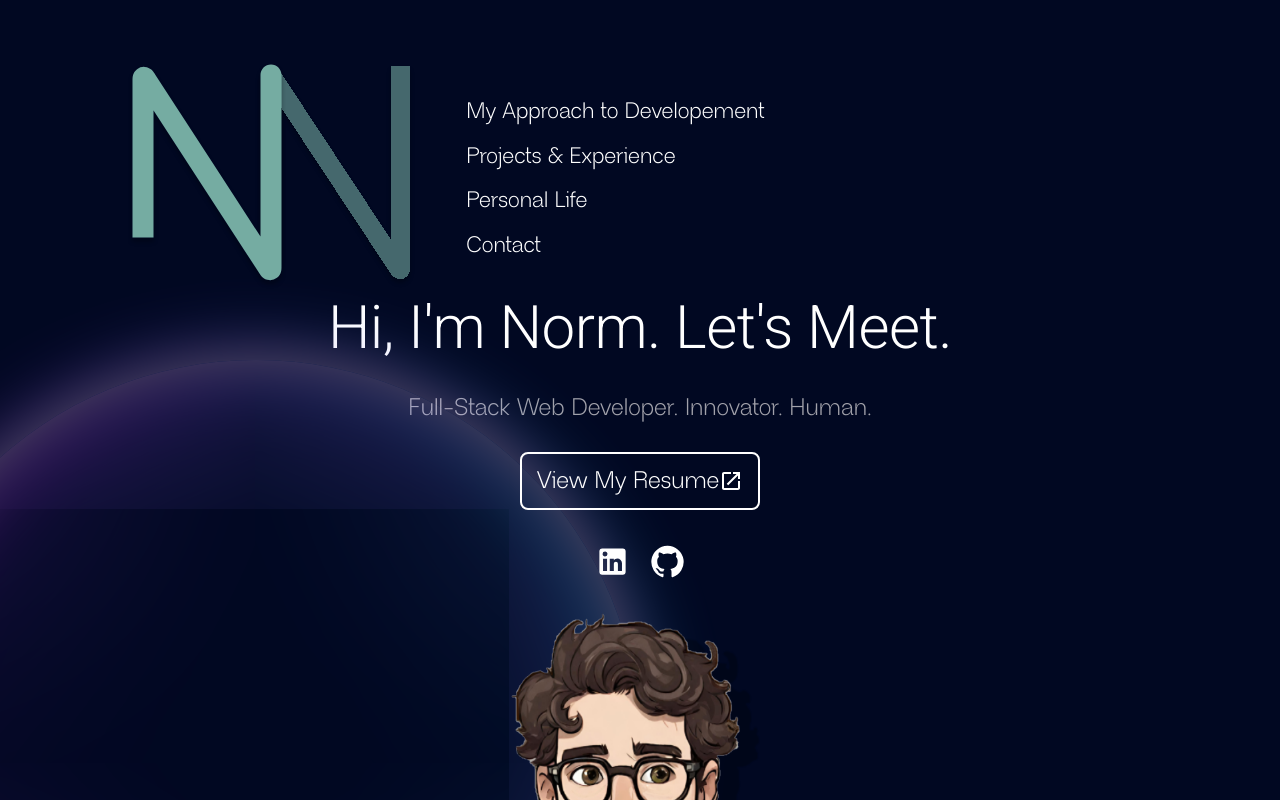
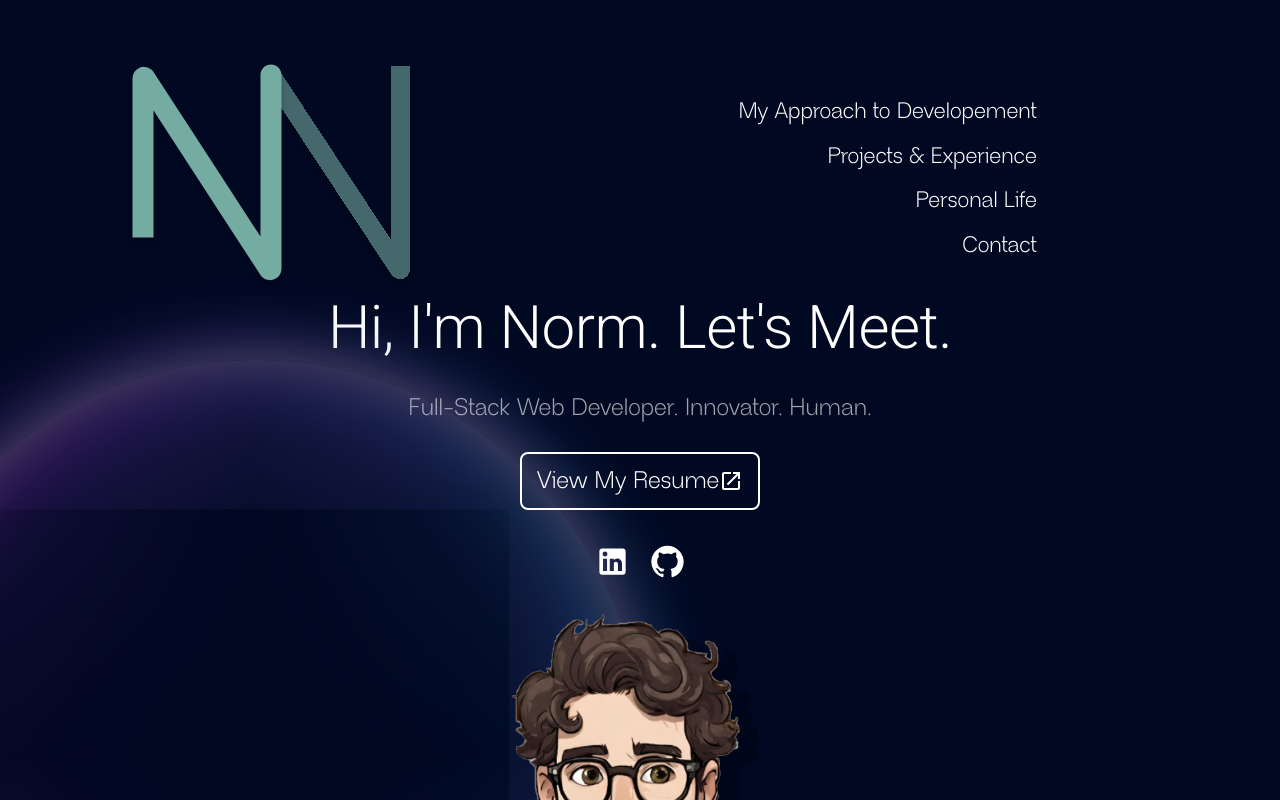
Before and after one commit to norm-norman/my-next-site, a Next.js app: page / in a window 1280 px wide. Shown: the top 800 px of the page. Built offline with nearby package versions, Linux system fonts and the light colour scheme; no server answers.

Commit message:
remove boilerplate readme and cleanup navbar

```diff
--- a/src/components/nav-header-desktop.js
+++ b/src/components/nav-header-desktop.js
@@ -25,13 +25,14 @@ const NavigationHeaderDesktop = () => {
         spacing={5}
         width={'75vw'}
         alignItems={'center'}
+        justifyContent={'end'}
         fullWidth
       >
-        <Grid item xs="auto">
+        <Grid item xs={6}>
           <SiteLogoSVG />
         </Grid>
-        <Grid item xs="auto">
-          <Stack id="navButtons" alignItems={'start'}>
+        <Grid item xs={6} justifyContent={'end'}>
+          <Stack id="navigationButtons" alignItems={'end'}>
             <NavigationButtons variation={'text'} href={'#aboutMe'}>
               My Approach to Developement
             </NavigationButtons>
--- a/src/entry-component.js
+++ b/src/entry-component.js
@@ -9,7 +9,7 @@ import AboutMe from './sections/about-me';
 import WebDevelopmentPillars from './sections/web-development-pillars';
 
 const getPaddingX = (isLargeScreen) => {
-  return isLargeScreen ? '25%' : '5%';
+  return isLargeScreen ? '25%' : '0%';
 };
 
 const EntryComponent = () => {
--- a/styles/globals.css
+++ b/styles/globals.css
@@ -86,7 +86,6 @@ p {
     position: relative;
     width: 200px;
     height: 200px;
-    padding-bottom: 0.5rem;
   }
 }
 
@@ -153,3 +152,7 @@ p {
     top: 150%;
   }
 }
+
+#navigationButtons {
+  margin-left: auto;
+}
```
